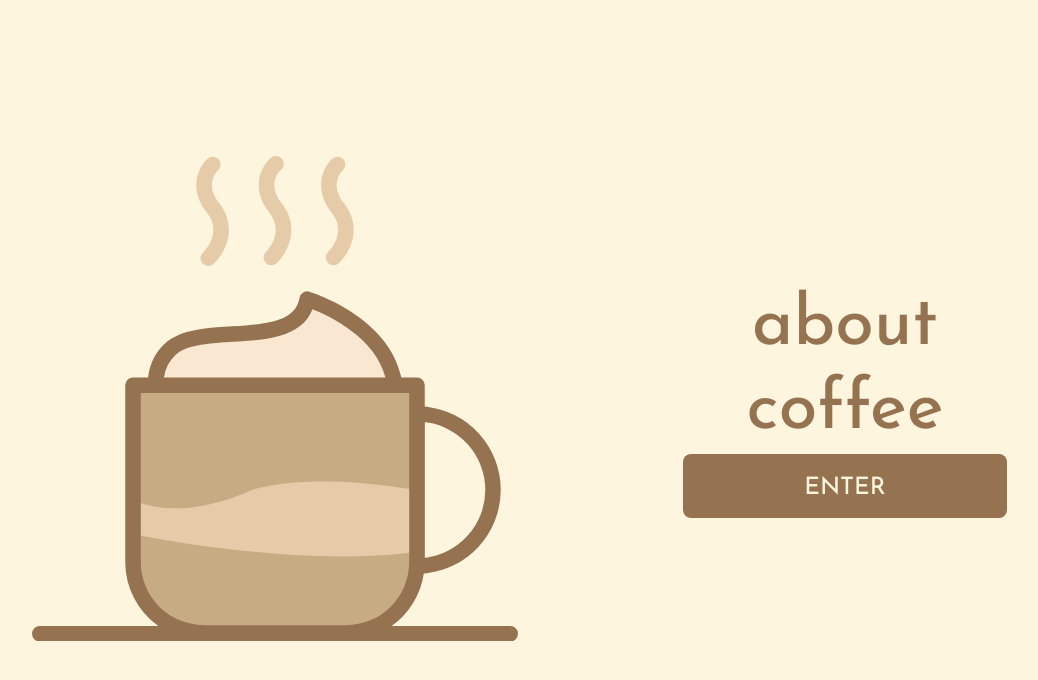
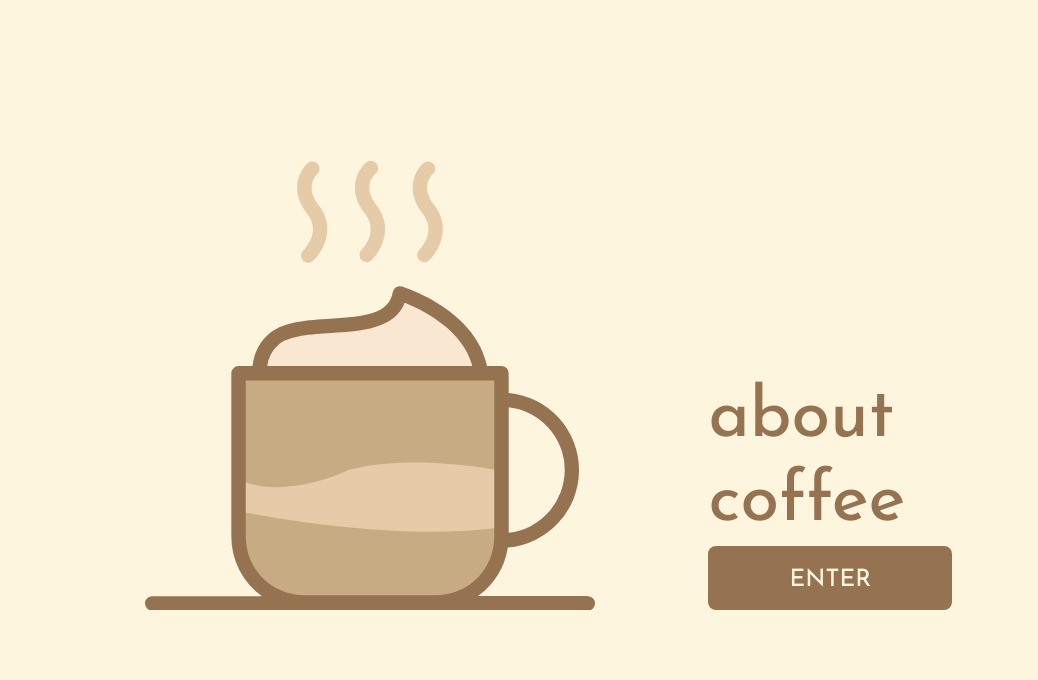
Before and after one commit to desslinga/about-coffee, a React (Create React App) app: page / in a window 1280 px wide. Shown: the top 680 px of the page, without its empty margins (80-1118 px from the left). Built offline with nearby package versions, Linux system fonts and the light colour scheme.

Commit message:
More styling and position changes.

```diff
--- a/src/components/App.js
+++ b/src/components/App.js
@@ -7,21 +7,21 @@ import coffeeLanding from '../assets/coffee.svg';
 class App extends React.Component {
   render() {
     return (
-      <div className="align-center">
         <div className="container" id="landing">
           <div className="row">
-            <div className="col-12 col-sm-6">
+            <div className="col-12 col-sm-6 col-md-7">
               <img className="coffee-image" src={coffeeLanding}/>
             </div>
-            <div className="col-12 col-sm-6 align-center">
-              <h1 className="title">about<br/>coffee</h1>
-              <button className="btn btn-big">
-                ENTER
-              </button>
+            <div className="col-12 col-sm-6 col-md-5 coffee-greeting">
+              <div class="content">
+                <h1 className="title">about<br/>coffee</h1>
+                <button className="btn btn-big">
+                  ENTER
+                </button>
+              </div>
             </div>
           </div>
         </div>
-      </div>
     );
   }
 }
--- a/src/styles/styles.scss
+++ b/src/styles/styles.scss
@@ -18,21 +18,47 @@ html, body {
   float: none;
 }
 
+.coffee-greeting {
+  @extend .align-center;
+  @include sm {
+    text-align: left;
+    & .content {
+      margin-left: 3vw;
+    }
+  }
+  @include md {
+    position: relative;
+    margin-bottom: 0;
+  }
+}
+
 #landing {
   transition: $mid-ease;
   margin-top: 6vh;
   @include sm {
-    margin-top: 28vh;
+    margin-top: 30vh;
   }
   @include md {
-    margin-top: 21vh;
+    margin-top: 23vh;
   }
   @include lg {
     margin-top: 16vh;
   }
   & .coffee-image {
-    width: 90%;
-    margin: 5%;
+    width: 80%;
+    margin: 5% 10% 2vh 10%;
+    @include sm {
+      width: 100%;
+      margin: 0;
+    }
+    @include lg {
+      width: 90%;
+      max-width: 450px;
+      margin: 5% 5% 0 15%;
+    }
+    @include xl {
+      margin-left: 22%;
+    }
   }
   & .btn-big {
     height: 4rem;
@@ -43,8 +69,15 @@ html, body {
     line-height: 3rem;
     font-size: 1.5rem;
     font-weight: 400;
+    //box-shadow: 5px 10px $p-accent-darker;
     &:hover {
       background-color: $p-accent-darker;
     }
+    @include sm {
+      width: 100%;
+    }
+    @include lg {
+      width: 60%;
+    }
   }
 }
```
